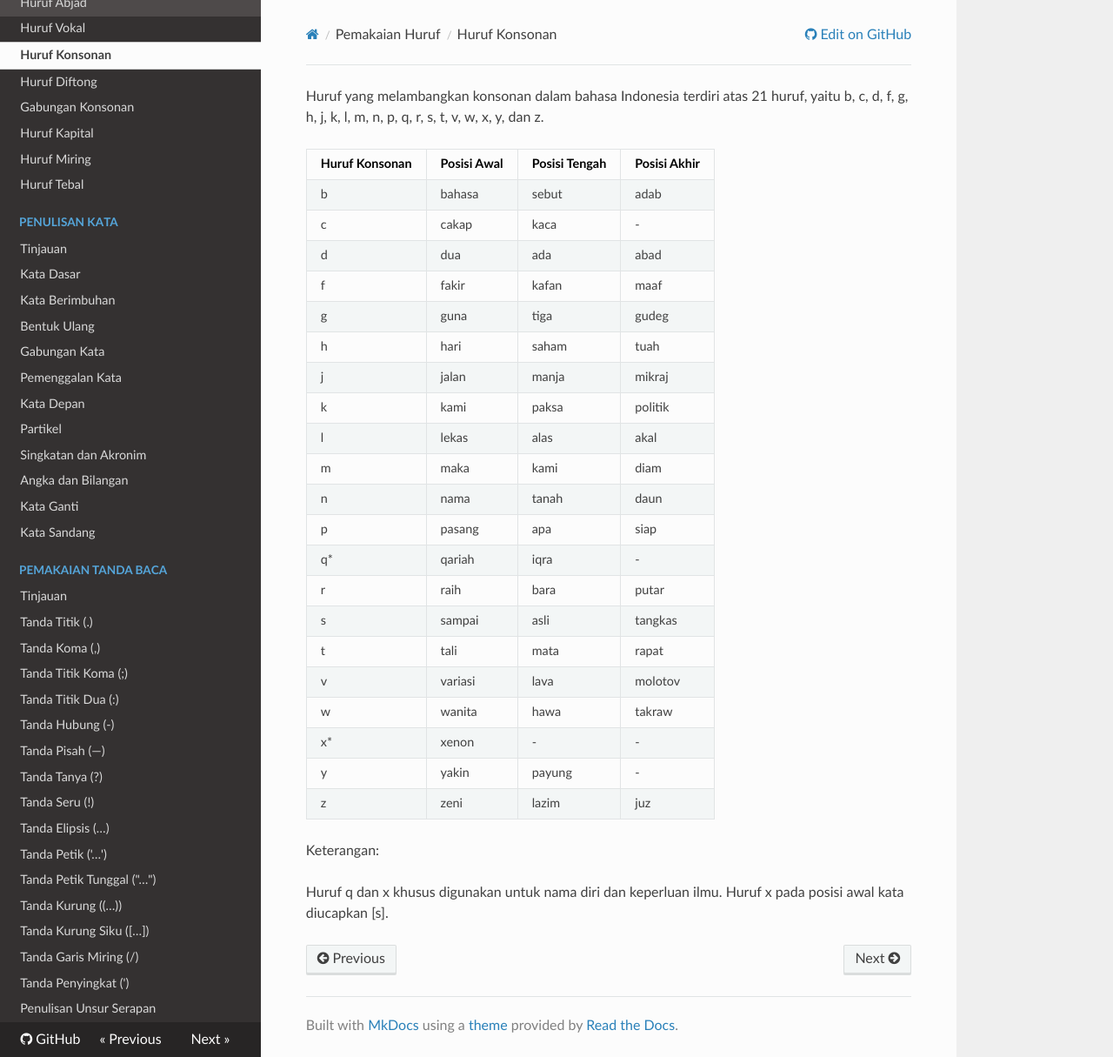
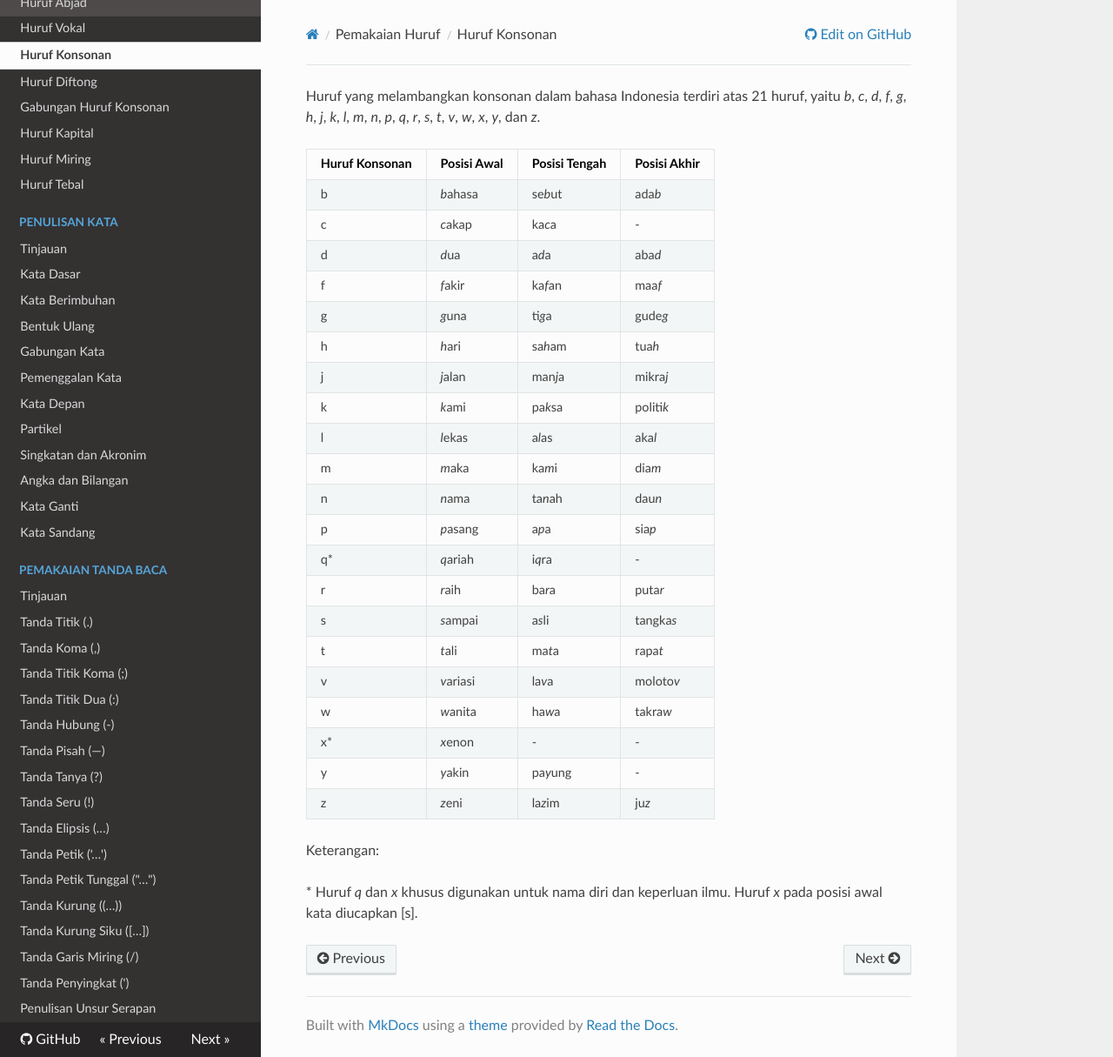
Before and after one commit to ivanlanin/puebi, an MkDocs documentation site: the page built from docs/huruf/huruf-konsonan.md, in a window 1280 px wide and 1215 px high. Shown: the whole window at 87% size. Built offline with MkDocs 1.6.1, drawn with Linux system fonts in a browser that asks for light colours; nearby versions of some CDN libraries; old or Windows-style settings are respelled for this version of MkDocs.

Commit message:
Pemformatan bagian "Pemakaian Huruf"

```diff
--- a/docs/huruf/huruf-konsonan.md
+++ b/docs/huruf/huruf-konsonan.md
@@ -1,29 +1,29 @@
-Huruf yang melambangkan konsonan dalam bahasa Indonesia terdiri atas 21 huruf, yaitu b, c, d, f, g, h, j, k, l, m, n, p, q, r, s, t, v, w, x, y, dan z.
+Huruf yang melambangkan konsonan dalam bahasa Indonesia terdiri atas 21 huruf, yaitu *b*, *c*, *d*, *f*, *g*, *h*, *j*, *k*, *l*, *m*, *n*, *p*, *q*, *r*, *s*, *t*, *v*, *w*, *x*, *y*, dan *z*.
 
 Huruf Konsonan | Posisi Awal | Posisi Tengah | Posisi Akhir
 - | - | - | -
-b | bahasa | sebut | adab
-c | cakap | kaca | -
-d | dua | ada | abad
-f | fakir | kafan | maaf
-g | guna | tiga | gudeg
-h | hari | saham | tuah
-j | jalan | manja | mikraj
-k | kami | paksa | politik
-l | lekas | alas | akal
-m | maka | kami | diam
-n | nama | tanah | daun
-p | pasang | apa | siap
-q* | qariah | iqra | -
-r | raih | bara | putar
-s | sampai | asli | tangkas
-t | tali | mata | rapat
-v | variasi | lava | molotov
-w | wanita | hawa | takraw
-x* | xenon | - | -
-y | yakin | payung | -
-z | zeni | lazim | juz
+b | *b*ahasa | se*b*ut | ada*b*
+c | *c*akap | ka*c*a | -
+d | *d*ua | a*d*a | aba*d*
+f | *f*akir | ka*f*an | maa*f*
+g | *g*una | ti*g*a | gude*g*
+h | *h*ari | sa*h*am | tua*h*
+j | *j*alan | man*j*a | mikra*j*
+k | *k*ami | pa*k*sa | politi*k*
+l | *l*ekas | a*l*as | aka*l*
+m | *m*aka | ka*m*i | dia*m*
+n | *n*ama | ta*n*ah | dau*n*
+p | *p*asang | a*p*a | sia*p*
+q* | *q*ariah | i*q*ra | -
+r | *r*aih | ba*r*a | puta*r*
+s | *s*ampai | a*s*li | tangka*s*
+t | *t*ali | ma*t*a | rapa*t*
+v | *v*ariasi | la*v*a | moloto*v*
+w | *w*anita | ha*w*a | takra*w*
+x* | *x*enon | - | -
+y | *y*akin | pa*y*ung | -
+z | *z*eni | la*z*im | ju*z*
 
 Keterangan:
 
-Huruf q dan x khusus digunakan untuk nama diri dan keperluan ilmu. Huruf x pada posisi awal kata diucapkan [s].
+\* Huruf *q* dan *x* khusus digunakan untuk nama diri dan keperluan ilmu. Huruf *x* pada posisi awal kata diucapkan [s].
--- a/mkdocs.yml
+++ b/mkdocs.yml
@@ -7,7 +7,7 @@ pages:
     - 'Huruf Vokal': 'huruf/huruf-vokal.md'
     - 'Huruf Konsonan': 'huruf/huruf-konsonan.md'
     - 'Huruf Diftong': 'huruf/huruf-diftong.md'
-    - 'Gabungan Konsonan': 'huruf/gabungan-konsonan.md'
+    - 'Gabungan Huruf Konsonan': 'huruf/gabungan-huruf-konsonan.md'
     - 'Huruf Kapital': 'huruf/huruf-kapital.md'
     - 'Huruf Miring': 'huruf/huruf-miring.md'
     - 'Huruf Tebal': 'huruf/huruf-tebal.md'
```
Also changed, not shown: docs/huruf/huruf-diftong.md (+5 -5 lines), docs/huruf/huruf-vokal.md (+15 -15 lines), docs/huruf/index.md (+1 -1 lines), docs/index.md (+1 -1 lines), docs/huruf/gabungan-huruf-konsonan.md (renamed from docs/huruf/gabungan-konsonan.md).
